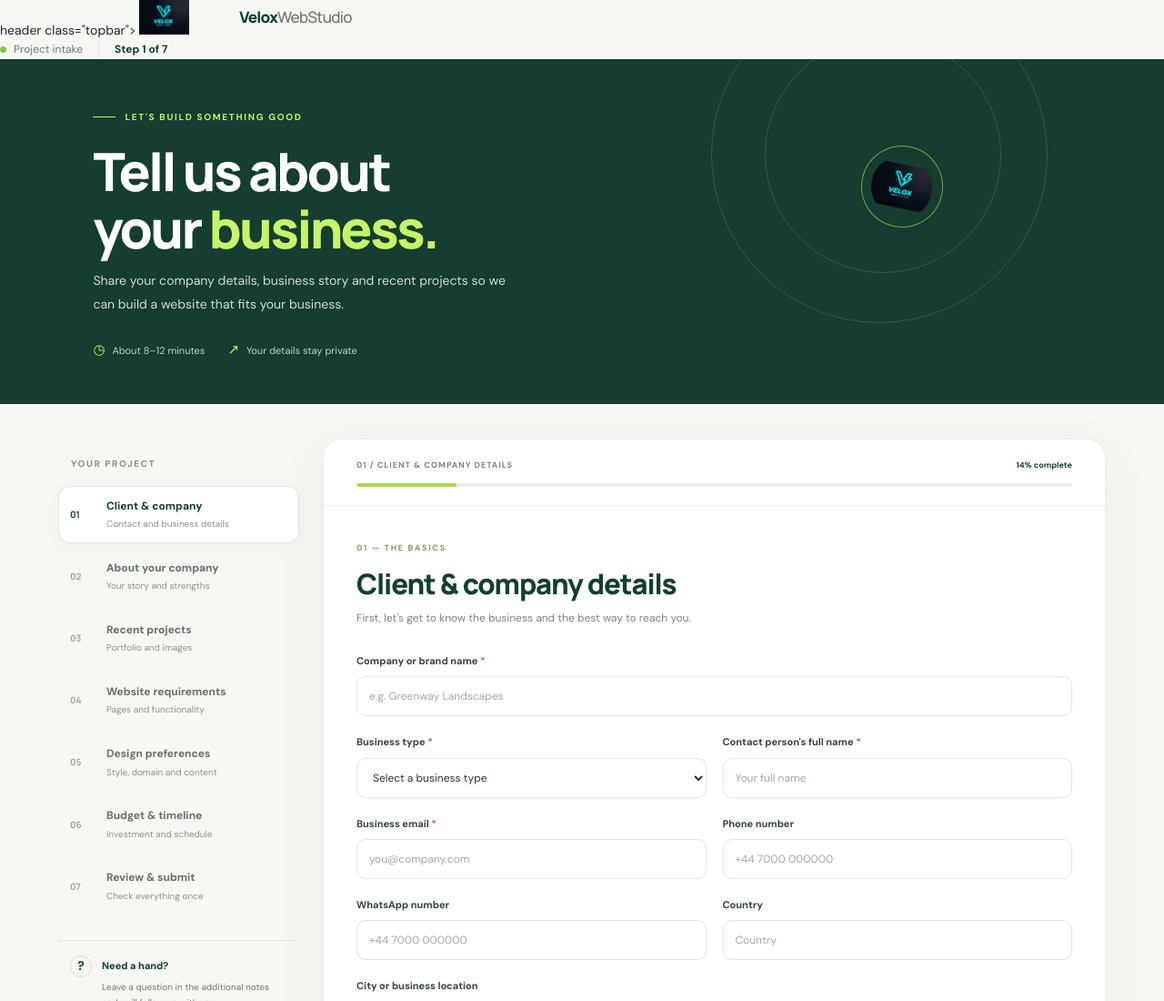
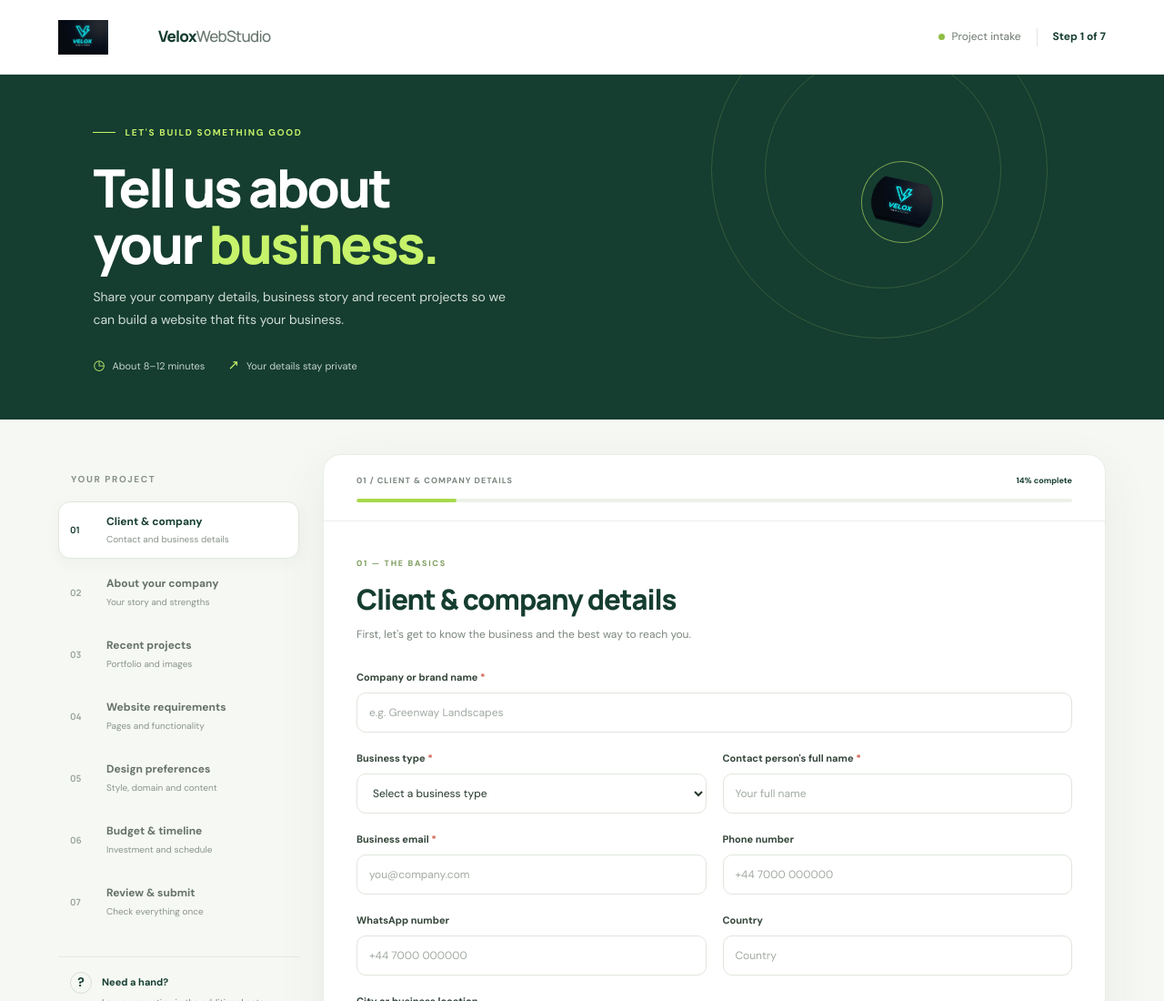
Before and after one commit to veloxwebstudio/velox-requirement, a website: page index.html in a window 1280 px wide. Shown: the top 1100 px of the page at 91% size. Drawn offline with Linux system fonts and the light colour scheme.

Commit message:
Fix header tag syntax in index.html

```diff
--- a/index.html
+++ b/index.html
@@ -23,7 +23,7 @@
 </head>
 <body>
   <div class="site-shell">
-    header class="topbar">
+    <header class="topbar">
   <a class="brand" href="/" aria-label="VeloxWebStudio home">
     <img src="/assets/logo.jpg" alt="VeloxWebStudio logo" class="brand-logo">
     <span>Velox<span class="brand-light">WebStudio</span></span>
```
